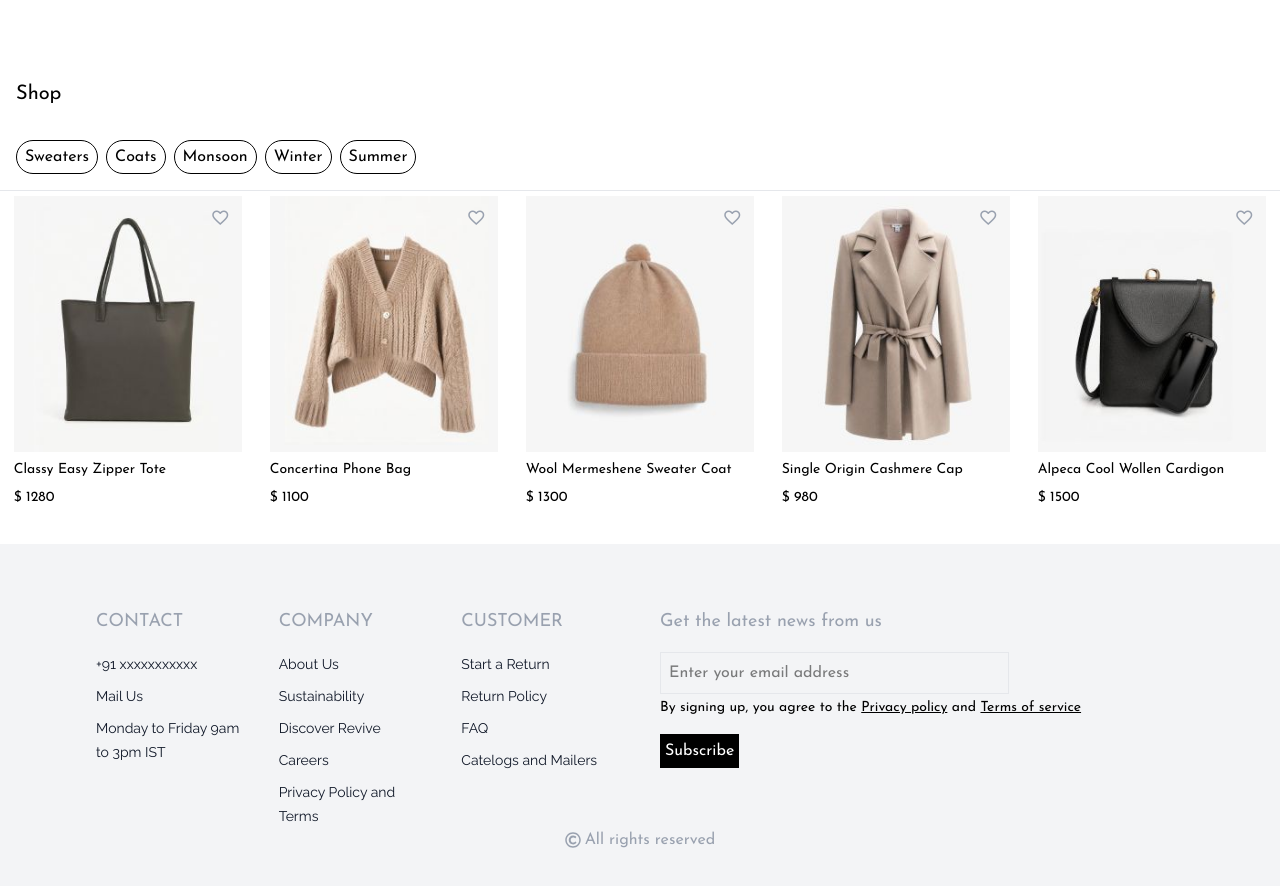
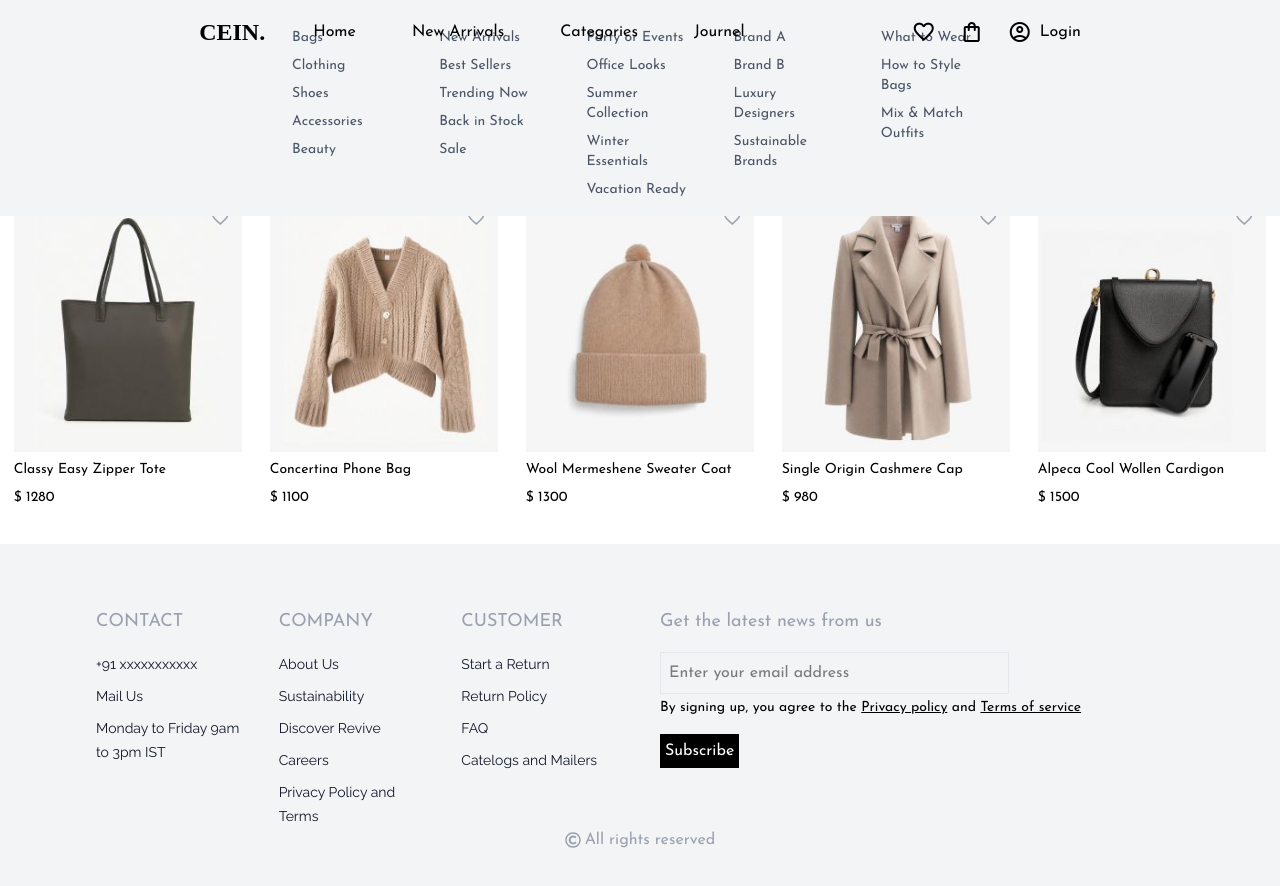
Before and after one commit to Arun-mec/petals-ecommerce-client, a React (Vite) app: page /products in a window 1280 px wide. Shown: the top 886 px of the page. Built offline with nearby package versions, Linux system fonts and the light colour scheme; a web font is replaced by a local one.

Commit message:
Modified navbar dropdown

```diff
--- a/src/components/layout/banner/Banner.jsx
+++ b/src/components/layout/banner/Banner.jsx
@@ -10,14 +10,13 @@ const Banner = () => {
     <motion.div
             initial={{opacity:0}}
             whileInView={{opacity:1}}
-            transition={{ duration: 0.8 }}
+            transition={{ duration: 0.2 }}
       className="relative w-full h-[50rem] lg:h-[95vh] bg-cover bg-center items-center justify-center"
       style={{
         backgroundImage: `linear-gradient(rgba(0,0,0,0.25), rgba(0,0,0,0.25)), url("/images/banner2.jpg")`,
     }}>
 
     <Navbar />
-
     <div className='absolute w-full lg:container inset-0 text-white flex flex-col justify-center items-center gap-4'>
       <section className={`flex flex-col items-center ${titleStyle}`}>
         <span>Crafting Comfort, Redefining Spaces.</span>
--- a/src/components/layout/header/Header.jsx
+++ b/src/components/layout/header/Header.jsx
@@ -8,7 +8,7 @@ const Header = () => {
             initial={{ opacity: 0 }}
             whileInView={{ opacity: 1 }}
             transition={{ duration: 0.8 }}
-            className="relative w-full bg-cover bg-center items-center justify-center" >
+            className="relative z-[50] w-full bg-cover bg-center items-center justify-center" >
             <Navbar />
         </motion.div>
     )
--- a/src/components/layout/navbar/NavDropDown.jsx
+++ b/src/components/layout/navbar/NavDropDown.jsx
@@ -18,10 +18,8 @@ const NavDropDown = ({ isvisible, setIsVisible }) => {
         <> {
             isvisible &&
             <section onMouseEnter={handleMouseEnter} onMouseLeave={handleMouseLeave}
-                className={`bg-gray-100 text-black w-full absolute hidden lg:flex flex-row
-                                items-center justify-evenly z-[25] text-md font-sans px-10 animate-slidedown p-2 md:p-4`}>
-
-
+                className={`bg-gray-100 text-black w-full absolute hidden lg:flex flex-row z-[75]
+                                items-center justify-evenly text-md font-sans px-10 animate-slidedown p-2 md:p-4`}>
                 <section className='flex flex-row items-start gap-10'>
                     {
                         navbarlinks.map((navlink, key) => {
--- a/src/components/layout/navbar/Navbar.jsx
+++ b/src/components/layout/navbar/Navbar.jsx
@@ -1,68 +1,58 @@
-import React, { useEffect, useRef, useState } from 'react'
-import Logo from '../logo/Logo'
-import NavDrawer from './NavDrawer'
-import UserLinks from './UserLinks'
-import NavLinks from './NavLinks'
-import NavDropDown from './NavDropDown'
-import { Link } from 'react-router-dom'
+import { useState } from 'react';
+import { useLocation, Link } from 'react-router-dom';
+import Logo from '../logo/Logo';
+import NavDrawer from './NavDrawer';
+import UserLinks from './UserLinks';
+import NavLinks from './NavLinks';
+import NavDropDown from './NavDropDown';
+import NavbarSm from './NavbarSm';
 
 const Navbar = () => {
+    const location = useLocation();
+    const isHome = location.pathname === "/";
 
-    const isHome = location.pathname === "/";
-    const [isDrawOpen, setIsDrawOpen] = useState(false)
+    const [isDrawOpen, setIsDrawOpen] = useState(false);
     const [isVisible, setIsVisible] = useState(false);
 
-    const toggleDrawer = () => {
-        setIsDrawOpen(!isDrawOpen)
-    }
+    const toggleDrawer = () => setIsDrawOpen(!isDrawOpen);
 
-    const handleMouseEnter = () => {
-        setIsVisible(true)
-    }
+    const handleMouseEnter = () => setIsVisible(true);
+    const handleMouseLeave = () => setIsVisible(false);
 
-    const handleMouseLeave = () => {
-        setIsVisible(false)
-    }
-
-    const getClass = () => {
+    // Memoize navbar class based on route and visibility
+    const navbarClass = () => {
         if (!isHome) return 'bg-gray-100 text-black';
         return isVisible ? 'bg-gray-100 text-black' : 'bg-black/25 text-white';
     };
 
     return (
         <>
-            {/* Desktop view  */}
+            {/* Desktop view */}
             <section
-                className={`${getClass()} w-full h-16 sticky top-0 left-0 hidden lg:flex flex-row
-                                    items-center justify-evenly z-[50] text-md font-sans px-10 animate-fadein`}>
-                {/* <div className="flex flex-row items-center justify-center">
-                    <Logo />
-                </div> */}
-                <nav onMouseEnter={handleMouseEnter} onMouseLeave={handleMouseLeave} className="h-full flex flex-row items-center justify-baseline gap-10">
+                onMouseEnter={handleMouseEnter}
+                onMouseLeave={handleMouseLeave}
+                className={`${navbarClass} w-full h-16 sticky top-0 left-0 hidden lg:flex flex-row items-center
+                    justify-evenly z-[80] text-md font-sans px-10`}>
+                <nav className="h-full flex flex-row items-center justify-baseline gap-10">
                     <Logo />
                     <NavLinks />
                 </nav>
                 <div className='flex flex-row items-center gap-1 md:gap-2'>
                     <UserLinks />
-                    <Link to="/login"><span className='cursor-pointer hover:underline'>Login</span></Link>
+                    <Link to="/login">
+                        <span className='cursor-pointer hover:underline'>Login</span>
+                    </Link>
                 </div>
             </section>
             <NavDropDown isvisible={isVisible} setIsVisible={setIsVisible} />
 
-            {/* Mobile view  */}
-            <section className={`${getClass()} w-full h-16 sticky lg:hidden flex flex-row
-                items-center justify-center z-[50] text-md font-sans px-4`}>
-                <nav className="w-full flex flex-row items-center justify-start gap-5">
-                    <span className="material-symbols-outlined"
-                        onClick={toggleDrawer}>menu</span>
-                    <Logo />
-                </nav>
-                <UserLinks />
-            </section>
+            {/* Mobile view */}
+
+            <NavbarSm navbarClass={navbarClass} toggleDrawer={toggleDrawer}/>
 
             {isDrawOpen && <NavDrawer toggleDrawer={toggleDrawer} />}
         </>
-    )
-}
+    );
+};
 
-export default Navbar
+export default Navbar;
--- /dev/null
+++ b/src/components/layout/navbar/NavbarSm.jsx
@@ -0,0 +1,17 @@
+import React from 'react'
+import Logo from '../logo/Logo'
+import UserLinks from './UserLinks'
+
+const NavbarSm = ({navbarClass,toggleDrawer}) => {
+  return (
+    <section className={`${navbarClass} w-full h-16 sticky lg:hidden flex flex-row items-center justify-center z-[80] text-md font-sans px-4`}>
+        <nav className="w-full flex flex-row items-center justify-start gap-5">
+            <span className="material-symbols-outlined" onClick={toggleDrawer}>menu</span>
+            <Logo />
+        </nav>
+        <UserLinks />
+    </section>
+  )
+}
+
+export default NavbarSm
--- a/src/components/products/ProductListing.jsx
+++ b/src/components/products/ProductListing.jsx
@@ -35,7 +35,8 @@ const ProductListing = () => {
             className="w-full min-h-[60vh]">
             <ProductListingTitle />
             <section className="w-full grid grid-cols-2 md:grid-cols-3 lg:grid-cols-4 xl:grid-cols-5">
-          {seasonalProducts.map((product, i) => (
+                {
+                    seasonalProducts.map((product, i) => (
                         <div key={i} className="min-w-[200px] lg:min-w-0 flex items-center justify-center flex-shrink-0">
                             <ProductCard
                                 image={product.image}
--- a/src/index.css
+++ b/src/index.css
@@ -24,9 +24,11 @@
 
 @keyframes slidedown {
   0% {
+    opacity:1;
     transform: translateY(-100px);
   }
   100% {
+    opacity:1;
     transform: translateY(0px);
   }
 }
@@ -48,7 +50,7 @@
   --font-gothic: "Special Gothic Expanded One", "sans-serif";
   --animate-fadein : fade-in 0.2s ease-out;
   --animate-wiggle: wiggle 1s ease-in-out infinite;
-  --animate-slidedown : slidedown 0.5s ease-out forwards;
+  --animate-slidedown : slidedown 0.25s ease-in-out forwards;
 
 }
 
```
Lines whose indentation alone changed are shown as unchanged.
